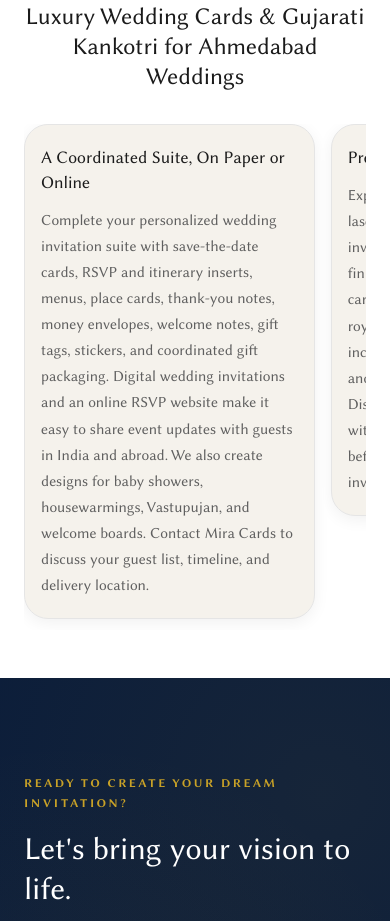
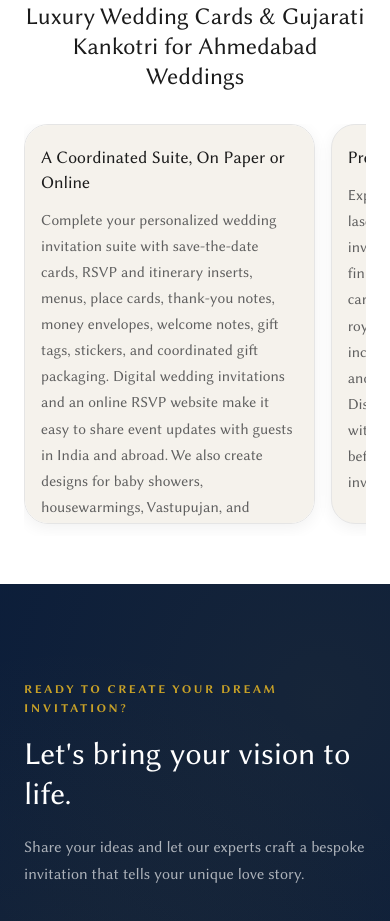
Before and after one commit to miracards/Miracards_By_RB, a Next.js app: page / in a window 390 px wide. Shown: the part 5720-6641 px from the top of the page. Built offline with nearby package versions, Linux system fonts and the light colour scheme; no server answers; the database is empty.

Commit message:
Initial commit

```diff
--- a/src/app/globals.css
+++ b/src/app/globals.css
@@ -325,6 +325,8 @@ body {
   .mobile-story-card {
     flex: 0 0 85%;
     max-width: 85%;
+    height: 400px;
+    max-height: 400px;
     scroll-snap-align: start;
     background: var(--bg-secondary);
     border: 1px solid var(--border-color);
@@ -332,7 +334,22 @@ body {
     padding: 1.25rem 1rem;
     box-shadow: var(--shadow-sm);
     align-self: flex-start;
-    height: auto;
+    overflow-y: auto;
+    overflow-x: hidden;
+    scrollbar-width: thin;
+    scrollbar-color: rgba(201, 162, 39, 0.7) transparent;
+  }
+
+  .mobile-story-card::-webkit-scrollbar {
+    width: 6px;
+    background: transparent;
+  }
+
+  .mobile-story-card::-webkit-scrollbar-thumb {
+    background: linear-gradient(180deg, rgba(201, 162, 39, 0.9), rgba(47, 109, 181, 0.8));
+    border-radius: 999px;
+    border: 2px solid transparent;
+    background-clip: padding-box;
   }
 
   .desktop-story-cards {
```
